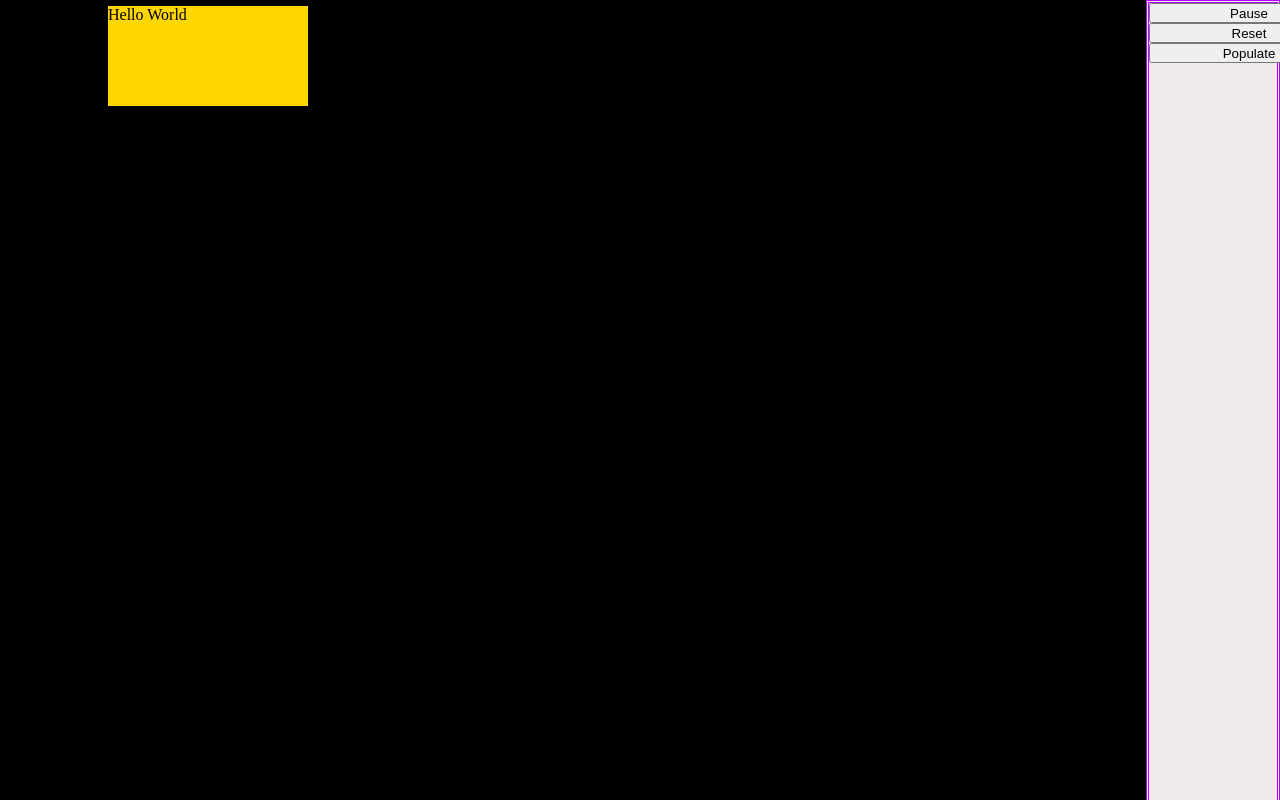
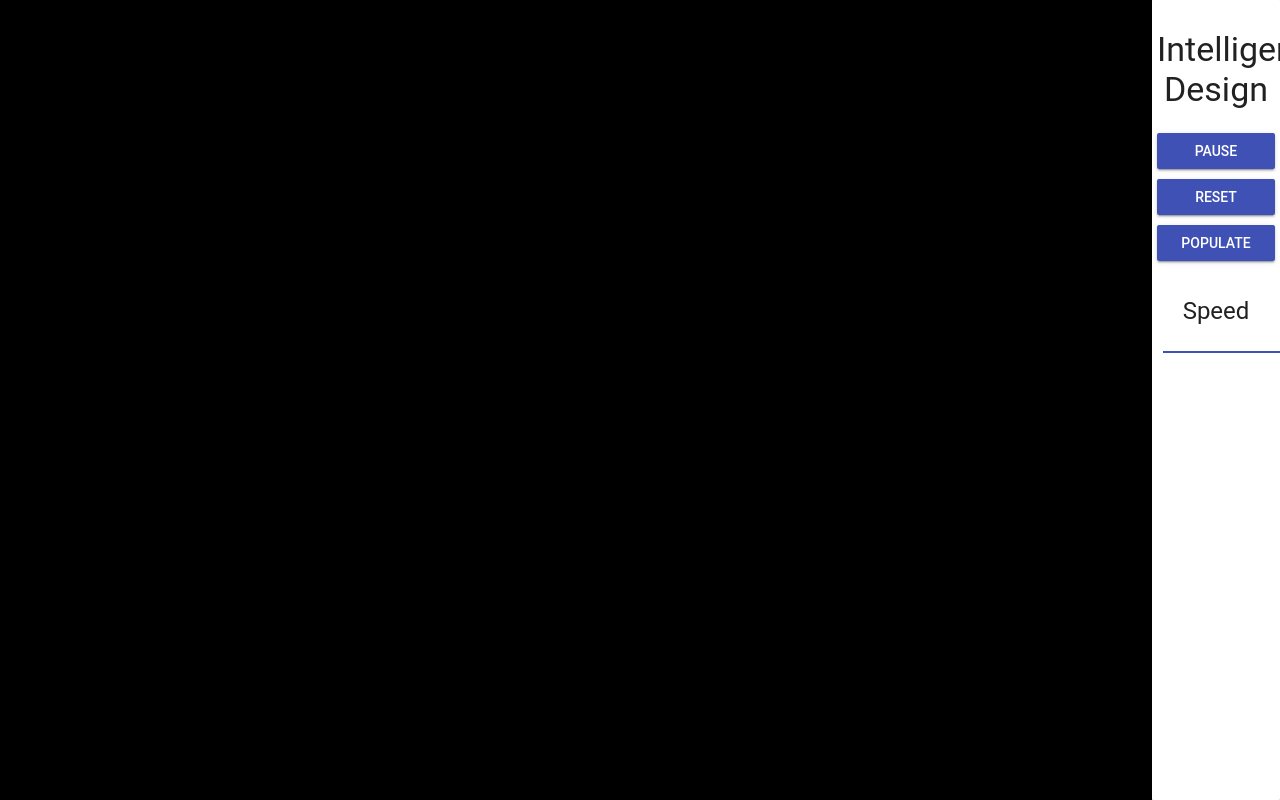
Before and after one commit to Dmoro/ProjectLife, a plain HTML site: page index.html in a window 1280 px wide. Drawn offline with nearby package versions, Linux system fonts and the light colour scheme.

Commit message:
Material design panel!

```diff
--- a/index.html
+++ b/index.html
@@ -2,35 +2,43 @@
 <html class="no-js" lang="">
 
 <head>
-  <meta charset="utf-8">
-  <meta http-equiv="x-ua-compatible" content="ie=edge">
   <title>Game of Life</title>
-  <meta name="description" content="Test">
+  <!-- Material Design Lite -->
+  <script src="https://code.getmdl.io/1.3.0/material.min.js"></script>
+  <link rel="stylesheet" href="https://code.getmdl.io/1.3.0/material.indigo-pink.min.css">
+  <link rel="stylesheet" href="https://fonts.googleapis.com/icon?family=Material+Icons">
 
   <style>
     #infoPanel {
-      display: block;
-      width: 200px;
-      height: 100px;
-      border: 0px #ed2c2c solid;
-      overflow: hidden;
+      display: none;
+      width: 150px;
+      height: 120px;
+      margin-left: -6px;
+      margin-top: -119px;
       background-color: gold;
-      cursor: pointer;
-      margin-top: -102px;
-      transform: translate3d(100px, 100px, 0);
+      padding: 1px;
+      font-family: "Arial";
+      font-size: 1.05em;
+      overflow-x: scroll;
+      white-space: nowrap;
+      transform: translate3d(0px, 0px, 0);
     }
 
-    aside {
+    .controlPanel {
       position: fixed;
       width: 10%;
       height: 100%;
       top: 0;
       right: 0;
-      background-color:#f0eaea;
+      padding: 5px;
       text-align:center;
-      font-style:italic;
-      border:double 3px #b200ff;
     }
+
+    .controlPanelElements {
+      width: 100%;
+      margin-bottom: 10px;
+    }
+
     canvas {
       position: fixed;
       width: 90%;
@@ -40,7 +48,6 @@
       background-color: #d6fffc;
     }
   </style>
-
 </head>
 
 <body>
@@ -49,11 +56,19 @@
     <div id="infoPanel">Hello World</div>
   </div>
 
-  <aside>
-    <input id="playButton" type="button" value="Pause" style="height:20px;width:200px" />
-    <input id="resetButton" type="button" value="Reset" style="height:20px;width:200px"  />
-    <input id="populateButton" type="button" value="Populate" style="height:20px;width:200px"  />
-  </aside>
+
+  <div class="controlPanel mdl-card mdl-shadow--16dp">
+    <h3>Intelligent Design</h3>
+    <input id="playButton" type="button" value="Pause" class="controlPanelElements mdl-button mdl-js-button mdl-button--raised mdl-js-ripple-effect mdl-button--colored"/>
+    <input id="resetButton" type="button" value="Reset" class="controlPanelElements mdl-button mdl-js-button mdl-button--raised mdl-js-ripple-effect mdl-button--colored"/>
+    <input id="populateButton" type="button" value="Populate" class="controlPanelElements mdl-button mdl-js-button mdl-button--raised mdl-js-ripple-effect mdl-button--colored"/>
+
+    <h4>Speed</h4>
+    <p style="width:220px; margin-left: -20px;">
+      <input class="mdl-slider mdl-js-slider" type="range" id="speedSlider" min="0" max="1" value="50" step="0.01">
+    </p>
+
+  </div>
 
   <script src="js/brain.js"></script>
   <script src="js/utils.js"></script>
--- a/js/canvas.js
+++ b/js/canvas.js
@@ -64,7 +64,7 @@ function Canvas (yMax) {
     self.infoPanelxCell = xCell;
     self.infoPanelyCell = yCell;
     self.infoPanel = document.querySelector("#infoPanel");
-    self.infoPanel.display = "block";
+    self.infoPanel.style.display = "block";
     self.infoPanel.style.transform = `translate3d(${xCell * this.cellWidth}px, ${yCell * this.cellHeight}px, 0)`;
     self.infoPanel.innerHTML = cell;
     self.isShowingInfoPanel = true;
@@ -72,7 +72,7 @@ function Canvas (yMax) {
 
   this.hideInfo = function() {
     let infoPanel = document.querySelector("#infoPanel");
-    infoPanel.display = "none";
+    infoPanel.style.display = "none";
     self.isShowingInfoPanel = false;
   };
 
--- a/js/cell.js
+++ b/js/cell.js
@@ -77,8 +77,8 @@ function Cell(isAlive, energy, klass, mybrain){
   };
 
   this.toString = function(){
-    return `Cell: age:${this.age} alive:${this.isAlive} <br /> energy:${Math.trunc(this.energy)} <br /> klass:${this.klass}
-            <br /> brain:${Math.trunc(this.lastBrainOut[0])} ${Math.trunc(this.lastBrainOut[1])}
+    return `<b>Alive:</b> ${this.isAlive} <br /> <b>Age:</b> ${this.age} <br /> <b>Energy:</b> ${Math.trunc(this.energy)} <br /> <b>Klass:</b> ${this.klass}
+            <br /> <b>Brain:</b> ${Math.trunc(this.lastBrainOut[0])} ${Math.trunc(this.lastBrainOut[1])}
             ${Math.trunc(this.lastBrainOut[2])} ${Math.trunc(this.lastBrainOut[3])}`;
   }
 
--- a/js/controlPanel.js
+++ b/js/controlPanel.js
@@ -3,6 +3,7 @@ function ControlPanel() {
   self.playButton = document.getElementById("playButton");
   self.resetButton = document.getElementById("resetButton");
   self.populateButton = document.getElementById("populateButton");
+  self.speedSlider = document.getElementById("speedSlider");
 
   this.playButton.onclick = function(){
     if(game.running) {
@@ -30,6 +31,12 @@ function ControlPanel() {
       game.canvas.hideInfo();
       self.populateButton.value = "Populating"
     }
+  };
+
+  this.speedSlider.oninput = function(){
+    let maxSpeed = 2000;
+    game.speed = maxSpeed * Math.pow((1.0-self.speedSlider.value), 3);
+    console.log("Speed: " + game.speed);
   };
 
   document.body.onkeyup = function(e){
```
